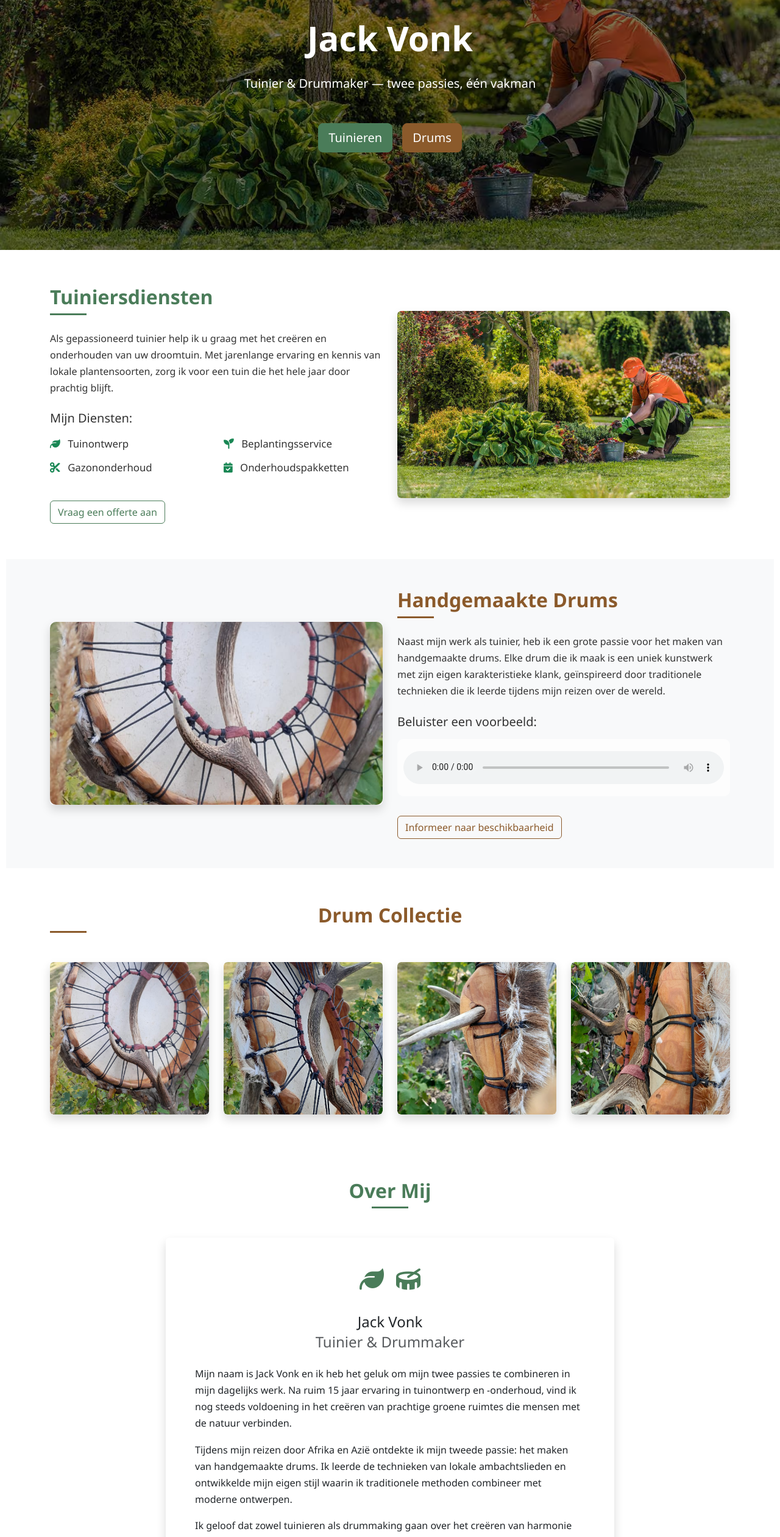
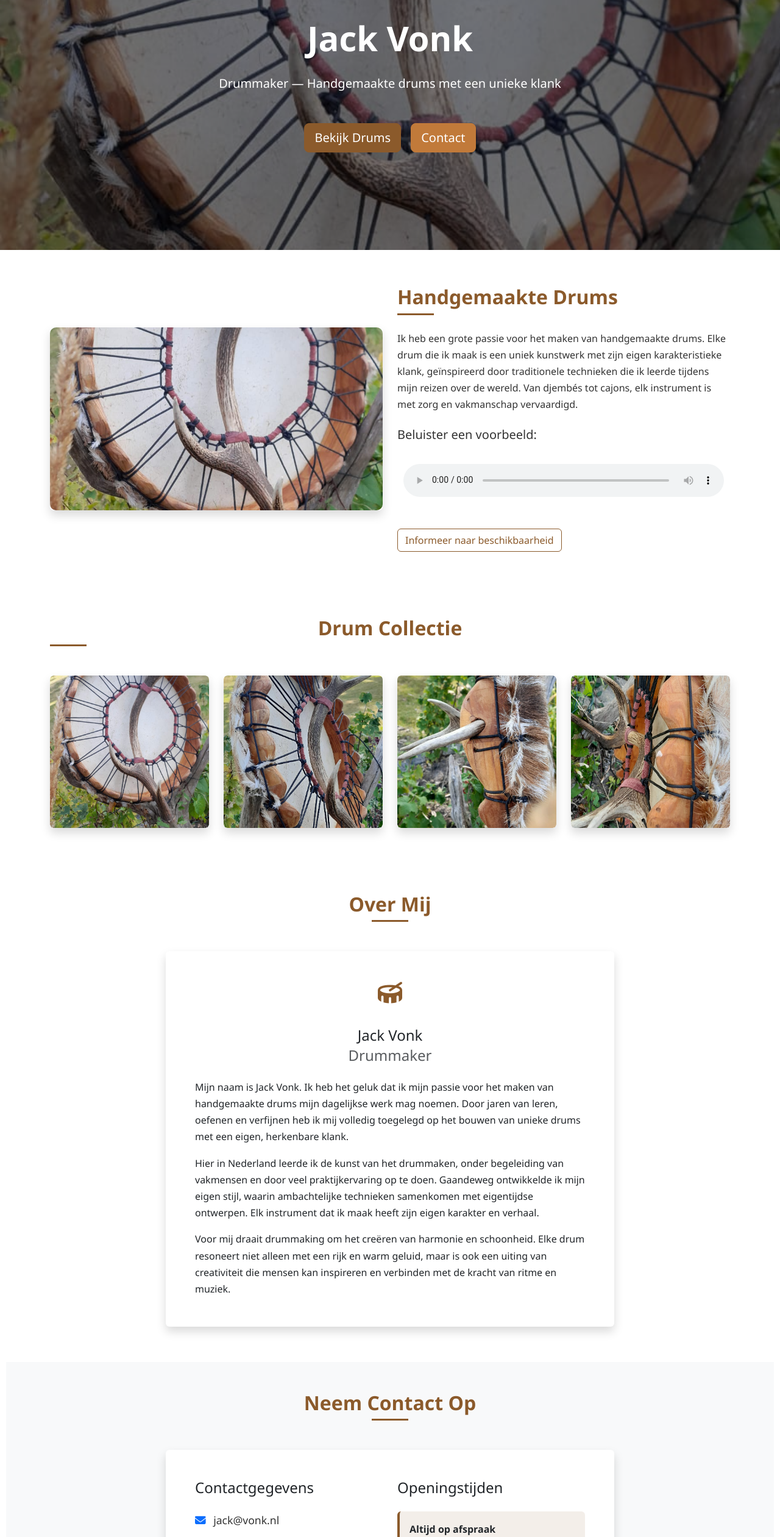
Before and after one commit to iMartzen/vonk, a plain HTML site: page index.html in a window 1280 px wide. Shown: the part 220-2741 px from the top of the page at 61% size. Drawn offline with nearby package versions, Linux system fonts and the light colour scheme.

Commit message:
Drums only

```diff
--- a/css/styles.css
+++ b/css/styles.css
@@ -1,10 +1,9 @@
-/* Custom stijlen voor Tuin & Drum website */
+/* Custom stijlen voor Drums website */
 
 :root {
-    --garden-primary: #4a7c59;
-    --garden-secondary: #f0f7e9;
     --drum-primary: #8b5a2b;
     --drum-secondary: #f5f0e8;
+    --drum-accent: #c17a3a;
     --text-dark: #333;
     --text-light: #f9f9f9;
     --accent: #e27d60;
@@ -20,7 +19,7 @@ body {
 
 /* Navigatie */
 .navbar {
-    background-color: var(--garden-primary);
+    background-color: var(--drum-primary);
     box-shadow: 0 2px 10px rgba(0,0,0,0.1);
     padding: 15px 0;
 }
@@ -38,12 +37,12 @@ body {
 }
 
 .nav-link:hover {
-    color: var(--garden-secondary) !important;
+    color: var(--drum-secondary) !important;
 }
 
 /* Hero sectie */
 .hero-section {
-    background: linear-gradient(rgba(0, 0, 0, 0.5), rgba(0, 0, 0, 0.5)), url('../images/garden-placeholder.jpg') no-repeat center center;
+    background: linear-gradient(rgba(0, 0, 0, 0.5), rgba(0, 0, 0, 0.5)), url('../images/drum1.jpeg') no-repeat center center;
     background-size: cover;
     color: white;
     padding: 120px 0;
@@ -64,7 +63,7 @@ section {
 }
 
 .section-title {
-    color: var(--garden-primary);
+    color: var(--drum-primary);
     margin-bottom: 25px;
     font-weight: 700;
     position: relative;
@@ -78,7 +77,7 @@ section {
     bottom: 0;
     height: 3px;
     width: 60px;
-    background-color: var(--garden-primary);
+    background-color: var(--drum-primary);
 }
 
 #about .section-title::after,
@@ -102,32 +101,7 @@ img {
     border-radius: 5px;
 }
 
-/* Tuinman sectie aanpassingen */
-#gardener .section-title {
-    color: var(--garden-primary);
-}
-
-#gardener .section-title::after {
-    background-color: var(--garden-primary);
-}
-
-.service-list li {
-    margin-bottom: 10px;
-    font-size: 1.05rem;
-}
-
-.tuinman {
-    background: #e8f5e9;
-    border: 1px solid #c8e6c9;
-    padding: 20px;
-    border-radius: 5px;
-}
-
 /* Drum sectie aanpassingen */
-#drums {
-    background-color: var(--drum-secondary);
-}
-
 #drums .section-title {
     color: var(--drum-primary);
 }
@@ -225,7 +199,7 @@ audio {
 /* Over Ons sectie */
 .about-icon {
     font-size: 2.5rem;
-    color: var(--garden-primary);
+    color: var(--drum-primary);
     margin-bottom: 20px;
 }
 
@@ -237,10 +211,6 @@ audio {
     transform: translateY(-5px);
 }
 
-#about .col-md-6:last-child .about-icon {
-    color: var(--drum-primary);
-}
-
 /* Contact formulier */
 .form-control {
     border: 1px solid #ddd;
@@ -249,8 +219,8 @@ audio {
 }
 
 .form-control:focus {
-    box-shadow: 0 0 0 3px rgba(74, 124, 89, 0.25);
-    border-color: var(--garden-primary);
+    box-shadow: 0 0 0 3px rgba(139, 90, 43, 0.25);
+    border-color: var(--drum-primary);
 }
 
 /* Contact sectie aanpassingen */
@@ -266,7 +236,7 @@ audio {
 }
 
 .contact-info a:hover {
-    color: var(--garden-primary);
+    color: var(--drum-primary);
 }
 
 .social-icon {
@@ -275,7 +245,7 @@ audio {
     justify-content: center;
     width: 40px;
     height: 40px;
-    background-color: var(--garden-primary);
+    background-color: var(--drum-primary);
     color: white;
     border-radius: 50%;
     font-size: 1.1rem;
@@ -284,19 +254,19 @@ audio {
 }
 
 .social-icon:hover {
-    background-color: var(--drum-primary);
+    background-color: var(--drum-accent);
     color: white;
     transform: translateY(-3px);
 }
 
 .hours-box {
-    background-color: rgba(74, 124, 89, 0.1);
-    border-left: 4px solid var(--garden-primary);
+    background-color: rgba(139, 90, 43, 0.1);
+    border-left: 4px solid var(--drum-primary);
 }
 
 /* Footer */
 footer {
-    background-color: var(--garden-primary);
+    background-color: var(--drum-primary);
     text-align: center;
     padding: 10px;
     color: white;
@@ -317,38 +287,28 @@ footer {
 
 .social-link:hover {
     background-color: white;
-    color: var(--garden-primary);
+    color: var(--drum-primary);
 }
 
 /* Knoppen */
 .btn-primary {
-    background-color: var(--garden-primary);
-    border-color: var(--garden-primary);
-}
-
-.btn-primary:hover {
-    background-color: #3a6347;
-    border-color: #3a6347;
-}
-
-.btn-secondary {
     background-color: var(--drum-primary);
     border-color: var(--drum-primary);
 }
 
-.btn-secondary:hover {
+.btn-primary:hover {
     background-color: #734c24;
     border-color: #734c24;
 }
 
-.btn-outline-success {
-    color: var(--garden-primary);
-    border-color: var(--garden-primary);
+.btn-secondary {
+    background-color: var(--drum-accent);
+    border-color: var(--drum-accent);
 }
 
-.btn-outline-success:hover {
-    background-color: var(--garden-primary);
-    color: white;
+.btn-secondary:hover {
+    background-color: #a0632e;
+    border-color: #a0632e;
 }
 
 .btn-outline-primary {
--- a/index.html
+++ b/index.html
@@ -4,7 +4,7 @@
 <head>
     <meta charset="UTF-8">
     <meta name="viewport" content="width=device-width, initial-scale=1.0">
-    <title>Jack Vonk - Tuin & Drum</title>
+    <title>Jack Vonk - Handgemaakte Drums</title>
     <!-- Bootstrap CSS -->
     <link href="https://cdn.jsdelivr.net/npm/bootstrap@5.3.0/dist/css/bootstrap.min.css" rel="stylesheet">
     <!-- Font Awesome voor iconen -->
@@ -28,9 +28,6 @@
                         <a class="nav-link" href="#home">Home</a>
                     </li>
                     <li class="nav-item">
-                        <a class="nav-link" href="#gardener">Tuinieren</a>
-                    </li>
-                    <li class="nav-item">
                         <a class="nav-link" href="#drums">Drums</a>
                     </li>
                     <li class="nav-item">
@@ -52,63 +49,26 @@
         <div class="container">
             <div class="hero-content">
                 <h1 class="display-4 fw-bold mb-4">Jack Vonk</h1>
-                <p class="lead mb-5">Tuinier & Drummaker — twee passies, één vakman</p>
+                <p class="lead mb-5">Drummaker — Handgemaakte drums met een unieke klank</p>
                 <div class="d-flex justify-content-center gap-3">
-                    <a href="#gardener" class="btn btn-primary btn-lg">Tuinieren</a>
-                    <a href="#drums" class="btn btn-secondary btn-lg">Drums</a>
+                    <a href="#drums-gallery" class="btn btn-primary btn-lg">Bekijk Drums</a>
+                    <a href="#contact" class="btn btn-secondary btn-lg">Contact</a>
                 </div>
             </div>
         </div>
     </header>
 
-    <!-- Tuinman sectie -->
-    <section id="gardener" class="py-5">
-        <div class="container">
-            <div class="row align-items-center">
-                <div class="col-lg-6 mb-4 mb-lg-0">
-                    <div class="section-content">
-                        <h2 class="section-title">Tuiniersdiensten</h2>
-                        <p class="mb-4">Als gepassioneerd tuinier help ik u graag met het creëren en onderhouden van uw
-                            droomtuin. Met jarenlange ervaring en kennis van lokale plantensoorten, zorg ik voor een
-                            tuin die het hele jaar door prachtig blijft.</p>
-                        <h3 class="h5 mb-3">Mijn Diensten:</h3>
-                        <div class="row">
-                            <div class="col-md-6">
-                                <ul class="list-unstyled service-list">
-                                    <li><i class="fas fa-leaf text-success me-2"></i> Tuinontwerp</li>
-                                    <li><i class="fas fa-cut text-success me-2"></i> Gazononderhoud</li>
-                                </ul>
-                            </div>
-                            <div class="col-md-6">
-                                <ul class="list-unstyled service-list">
-                                    <li><i class="fas fa-seedling text-success me-2"></i> Beplantingsservice</li>
-                                    <li><i class="fas fa-calendar-check text-success me-2"></i> Onderhoudspakketten</li>
-                                </ul>
-                            </div>
-                        </div>
-                        <a href="#contact" class="btn btn-outline-success mt-4">Vraag een offerte aan</a>
-                    </div>
-                </div>
-                <div class="col-lg-6">
-                    <div class="img-container rounded shadow">
-                        <img src="images/garden-placeholder.jpg" alt="Tuiniersdiensten" class="img-fluid rounded">
-                    </div>
-                </div>
-            </div>
-        </div>
-    </section>
-
     <!-- Drums sectie -->
-    <section id="drums" class="py-5 bg-light">
+    <section id="drums" class="py-5">
         <div class="container">
             <div class="row align-items-center">
                 <div class="col-lg-6 order-lg-2 mb-4 mb-lg-0">
                     <div class="section-content">
                         <h2 class="section-title">Handgemaakte Drums</h2>
-                        <p class="mb-4">Naast mijn werk als tuinier, heb ik een grote passie voor het maken van
-                            handgemaakte drums. Elke drum die ik maak is een uniek kunstwerk met zijn eigen
-                            karakteristieke klank, geïnspireerd door traditionele technieken die ik leerde tijdens mijn
-                            reizen over de wereld.</p>
+                        <p class="mb-4">Ik heb een grote passie voor het maken van handgemaakte drums. Elke drum die ik
+                            maak is een uniek kunstwerk met zijn eigen karakteristieke klank, geïnspireerd door
+                            traditionele technieken die ik leerde tijdens mijn reizen over de wereld. Van djembés tot
+                            cajons, elk instrument is met zorg en vakmanschap vervaardigd.</p>
                         <h3 class="h5 mb-3">Beluister een voorbeeld:</h3>
                         <div class="audio-container mb-4">
                             <audio controls class="w-100">
@@ -179,26 +139,35 @@
                         <div class="card-body p-4 p-md-5">
                             <div class="text-center mb-4">
                                 <div class="about-icon-container">
-                                    <i class="fas fa-leaf about-icon"></i>
-                                    <i class="fas fa-drum about-icon ms-3"></i>
+                                    <i class="fas fa-drum about-icon"></i>
                                 </div>
                                 <h3 class="card-title h4 mt-3">Jack Vonk</h3>
-                                <h4 class="card-subtitle mb-3 text-muted">Tuinier & Drummaker</h4>
+                                <h4 class="card-subtitle mb-3 text-muted">Drummaker</h4>
                             </div>
-                            <p class="card-text">Mijn naam is Jack Vonk en ik heb het geluk om mijn twee passies te
-                                combineren in mijn dagelijks werk. Na ruim 15 jaar ervaring in tuinontwerp en
-                                -onderhoud, vind ik nog steeds voldoening in het creëren van prachtige groene ruimtes
-                                die mensen met de natuur verbinden.</p>
+                            <p class="card-text">
+                                Mijn naam is Jack Vonk. Ik heb het geluk dat ik mijn passie voor het maken van
+                                handgemaakte drums mijn dagelijkse
+                                werk mag noemen. Door jaren van leren, oefenen en verfijnen heb ik mij volledig
+                                toegelegd op het bouwen van unieke
+                                drums met een eigen, herkenbare klank.
+                            </p>
 
-                            <p class="card-text">Tijdens mijn reizen door Afrika en Azië ontdekte ik mijn tweede passie:
-                                het maken van handgemaakte drums. Ik leerde de technieken van lokale ambachtslieden en
-                                ontwikkelde mijn eigen stijl waarin ik traditionele methoden combineer met moderne
-                                ontwerpen.</p>
+                            <p class="card-text">
+                                Hier in Nederland leerde ik de kunst van het drummaken, onder begeleiding van vakmensen
+                                en door veel
+                                praktijkervaring op te doen. Gaandeweg ontwikkelde ik mijn eigen stijl, waarin
+                                ambachtelijke technieken samenkomen
+                                met eigentijdse ontwerpen. Elk instrument dat ik maak heeft zijn eigen karakter en
+                                verhaal.
+                            </p>
 
-                            <p class="card-text">Ik geloof dat zowel tuinieren als drummaking gaan over het creëren van
-                                harmonie en schoonheid. Of het nu een tuin is die tot bloei komt of een drum die
-                                resoneert met een rijk geluid, beide zijn uitingen van creativiteit die mensen vreugde
-                                kunnen brengen.</p>
+                            <p class="card-text">
+                                Voor mij draait drummaking om het creëren van harmonie en schoonheid. Elke drum
+                                resoneert niet alleen met een rijk
+                                en warm geluid, maar is ook een uiting van creativiteit die mensen kan inspireren en
+                                verbinden met de kracht van
+                                ritme en muziek.
+                            </p>
                         </div>
                     </div>
                 </div>
@@ -220,7 +189,7 @@
                                     <ul class="list-unstyled contact-info">
                                         <li class="mb-3">
                                             <i class="fas fa-envelope text-primary me-2"></i>
-                                            <a href="mailto:jack@vonk-tuinendrums.nl">jack@vonk-tuinendrums.nl</a>
+                                            <a href="mailto:jack@vonk.nl">jack@vonk.nl</a>
                                         </li>
                                         <li class="mb-3">
                                             <i class="fas fa-phone text-primary me-2"></i>
@@ -228,26 +197,25 @@
                                         </li>
                                         <li class="mb-3">
                                             <i class="fas fa-map-marker-alt text-primary me-2"></i>
-                                            Amsterdam, Nederland
+                                            Fryslân, Nederland
                                         </li>
                                     </ul>
                                     <h4 class="h5 mt-4 mb-3">Volg mij</h4>
                                     <div class="social-links">
-                                        <a href="#" class="social-icon me-2"><i class="fab fa-facebook-f"></i></a>
-                                        <a href="#" class="social-icon me-2"><i class="fab fa-instagram"></i></a>
-                                        <a href="#" class="social-icon"><i class="fab fa-twitter"></i></a>
+                                        <a href="https://www.facebook.com/profile.php?id=100009441347" target="_blank"
+                                            rel="noopener noreferrer" class="social-icon me-2"><i
+                                                class="fab fa-facebook-f"></i></a>
+
                                     </div>
                                 </div>
                                 <div class="col-md-6">
                                     <h3 class="h4 mb-4">Openingstijden</h3>
                                     <div class="hours-box p-3 rounded mb-3">
-                                        <p class="mb-2"><strong>Maandag - Vrijdag:</strong> 09:00 - 17:00</p>
-                                        <p class="mb-2"><strong>Zaterdag:</strong> Op afspraak</p>
-                                        <p class="mb-0"><strong>Zondag:</strong> Gesloten</p>
+                                        <p class="mb-0"><strong>Altijd op afspraak</strong></p>
                                     </div>
                                     <p class="mt-4">Voor vragen of het maken van een afspraak kunt u mij telefonisch
-                                        bereiken of een e-mail sturen. Ik reageer doorgaans binnen 24 uur.</p>
-                                    <a href="mailto:jack@vonk-tuinendrums.nl" class="btn btn-primary mt-3">
+                                        bereiken of een e-mail sturen. Ik reageer doorgaans binnen 7 dagen.</p>
+                                    <a href="mailto:jack@vonk.nl" class="btn btn-primary mt-3">
                                         <i class="fas fa-envelope me-2"></i>Stuur een e-mail
                                     </a>
                                 </div>
@@ -263,11 +231,10 @@
     <footer class="py-4 text-center text-white">
         <div class="container">
             <div class="mb-3">
-                <a href="#" class="social-link"><i class="fab fa-facebook-f"></i></a>
-                <a href="#" class="social-link"><i class="fab fa-instagram"></i></a>
-                <a href="#" class="social-link"><i class="fab fa-twitter"></i></a>
+                <a href="https://www.facebook.com/profile.php?id=100009441347" target="_blank" rel="noopener noreferrer"
+                    class="social-link"><i class="fab fa-facebook-f"></i></a>
             </div>
-            <p class="mb-0">&copy; 2025 Jack Vonk - Tuin & Drum. Alle rechten voorbehouden.</p>
+            <p class="mb-0">&copy; 2025 Jack Vonk - Handgemaakte Drums. Alle rechten voorbehouden.</p>
         </div>
     </footer>
 
```
Also changed, not shown: 1 other file.
